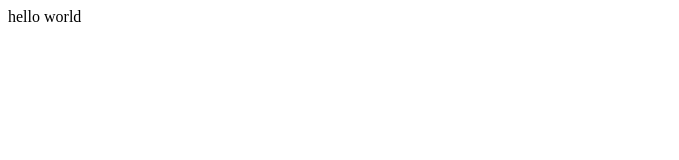
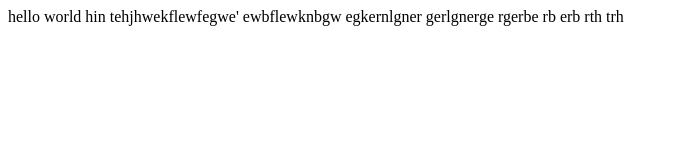
Before and after one commit to anantgit12/new, a plain HTML site: page index.html in a window 1280 px wide. Shown: the whole page, without its empty margins (0-679 px from the left). Drawn offline with Linux system fonts and the light colour scheme.

Commit message:
new lines added

```diff
--- a/index.html
+++ b/index.html
@@ -7,5 +7,14 @@
 </head>
 <body>
     hello world
+    hin tehjhwekflewfegwe'
+    ewbflewknbgw
+    egkernlgner
+    gerlgnerge
+    rgerbe
+    rb
+    erb
+    rth
+    trh
 </body>
 </html>
```
